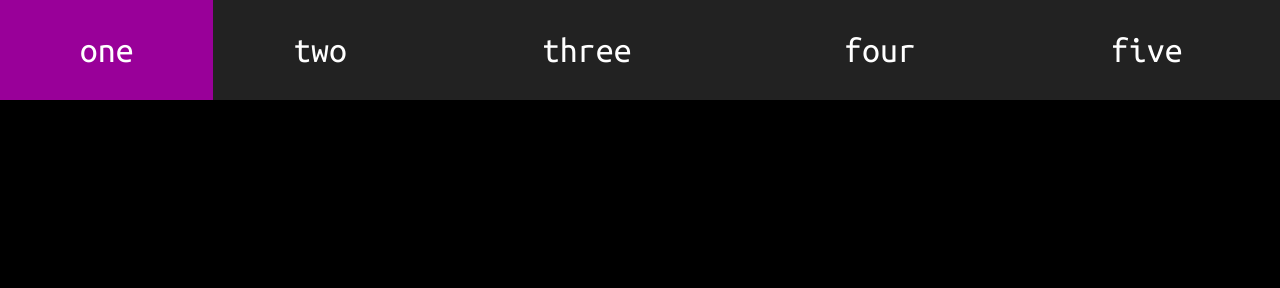
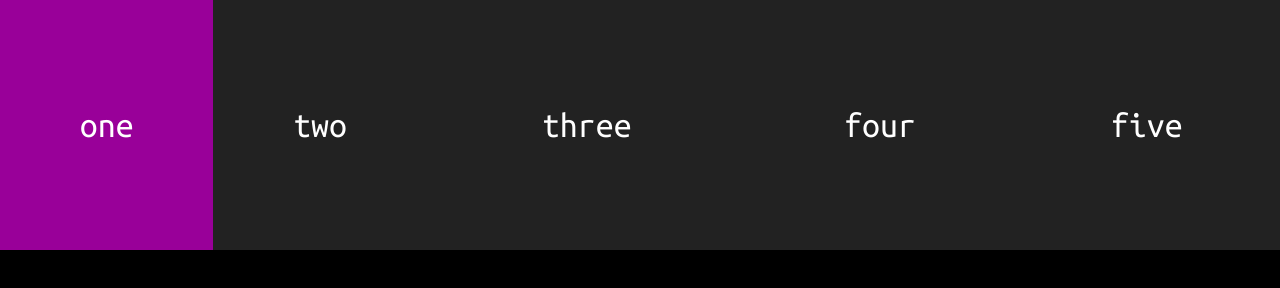
Before and after one commit to queerviolet/queerviolet.github.io, a plain HTML site: page 0009_form_controls/index.html in a window 1280 px wide. Drawn offline with Linux system fonts and the light colour scheme.

Commit message:
bigger selectors

```diff
--- a/0009_form_controls/index.html
+++ b/0009_form_controls/index.html
@@ -15,7 +15,7 @@
 		align-items: stretch;
 		flex-flow: center;
 		width: 100%;
-		min-height: 100px;
+		min-height: 250px;
 		vertical-align: middle;
 	}
 
```
